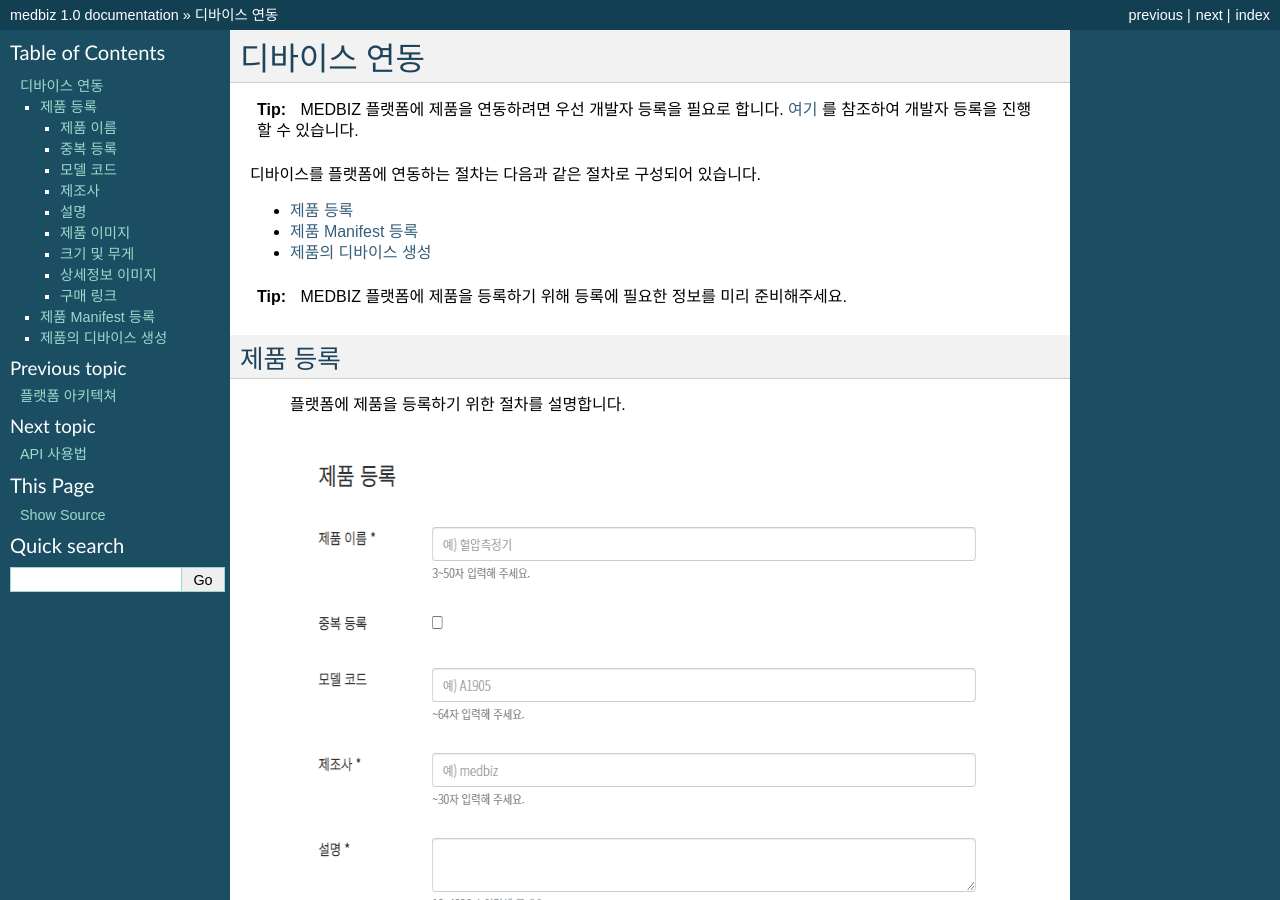
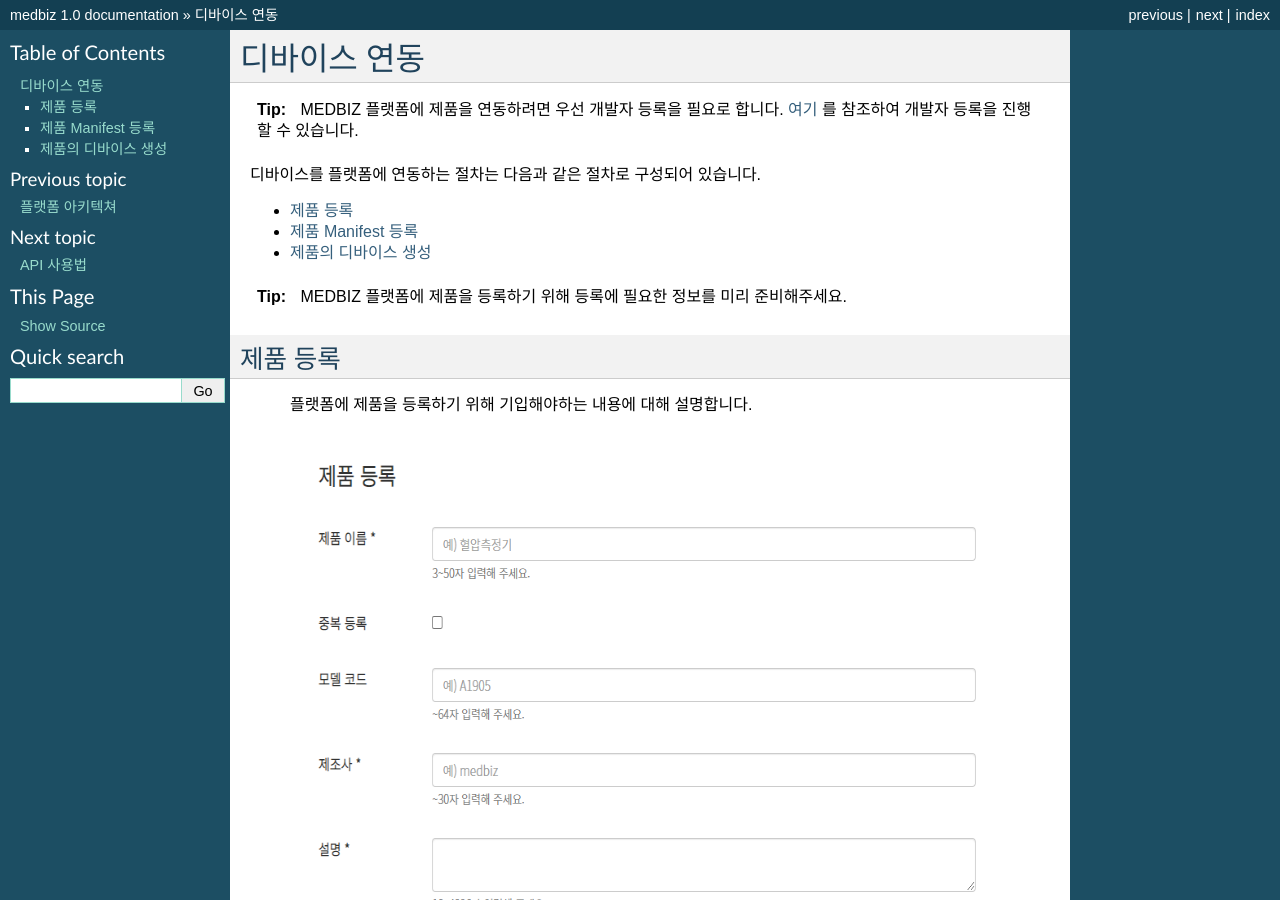
Before and after one commit to jWater1001/wiki-medbiz, a Sphinx documentation site: the page built from docs/model/guide.rst, in a window 1280 px wide and 900 px high. Built offline with Sphinx 7.4.7, drawn with Linux system fonts in a browser that asks for light colours; pages that are not in the unit, such as notebooks, are missing from menus.

Commit message:
내용 작성

```diff
--- a/docs/model/guide.rst
+++ b/docs/model/guide.rst
@@ -19,44 +19,36 @@
 ---------
 제품 등록
 ---------
-    플랫폼에 제품을 등록하기 위한 절차를 설명합니다.
+    플랫폼에 제품을 등록하기 위해 기입해야하는 내용에 대해 설명합니다.
 
     |Enroll Device Model Image|
 
-제품 이름
------------------
+#. 제품 이름
+
     제품 이름은 상품을 대표하는 이름으로 예를들어 SAMSUNG의 스마트폰인 'Galaxy S'와 같은 이름을 가집니다.
 
-중복 등록
------------------
+#. 중복 등록
     제품이 여러 유저에게 등록되어 사용할 수 있도록 하는 경우 선택할 수 있습니다.
 
-모델 코드
------------------
+#. 모델 코드
      모델 코드는 제품의 브랜드명이아닌 귀사의 관리체계에 있는 코드명을 의미합니다. ex) SAMSUNG Galaxy S10 => SM-G975N
 
-제조사
------------------
+#. 제조사
     플랫폼에 등록하려는 제품의 제조사 정보를 기입할 수 있습니다.
 
-설명
------------------
+#. 설명
     플랫폼에 등록하려는 제품의 전반적인 설명을 기입할 수 있습니다.
 
-제품 이미지
------------------
+#. 제품 이미지
     플랫폼에 등록하려는 제품의 썸네일 이미지를 등록할 수 있습니다.
 
-크기 및 무게
------------------
+#. 크기 및 무게
     플랫폼에 등록하려는 제품의 실 크기와 무게 정보를 표현할 수 있습니다.
 
-상세정보 이미지
------------------
+#. 상세정보 이미지
     플랫폼에 등록하려는 제품의 상세 이미지를 등록할 수 있습니다.
 
-구매 링크
------------------
+#. 구매 링크
     구매링크는 해당 제품을 구매할 수 있는 정보를 담고 있는 링크가 있는 경우 기입할 수 있습니다.
 
 ------------------
```
